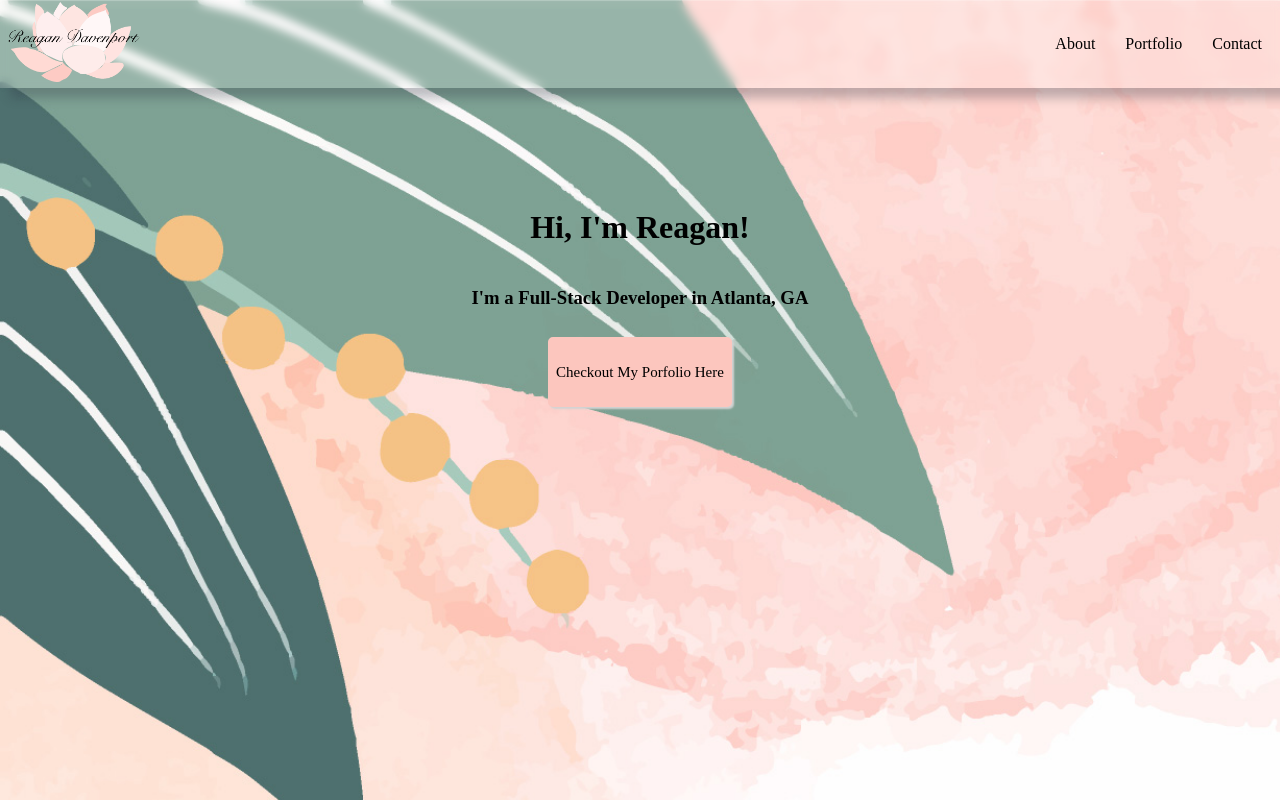
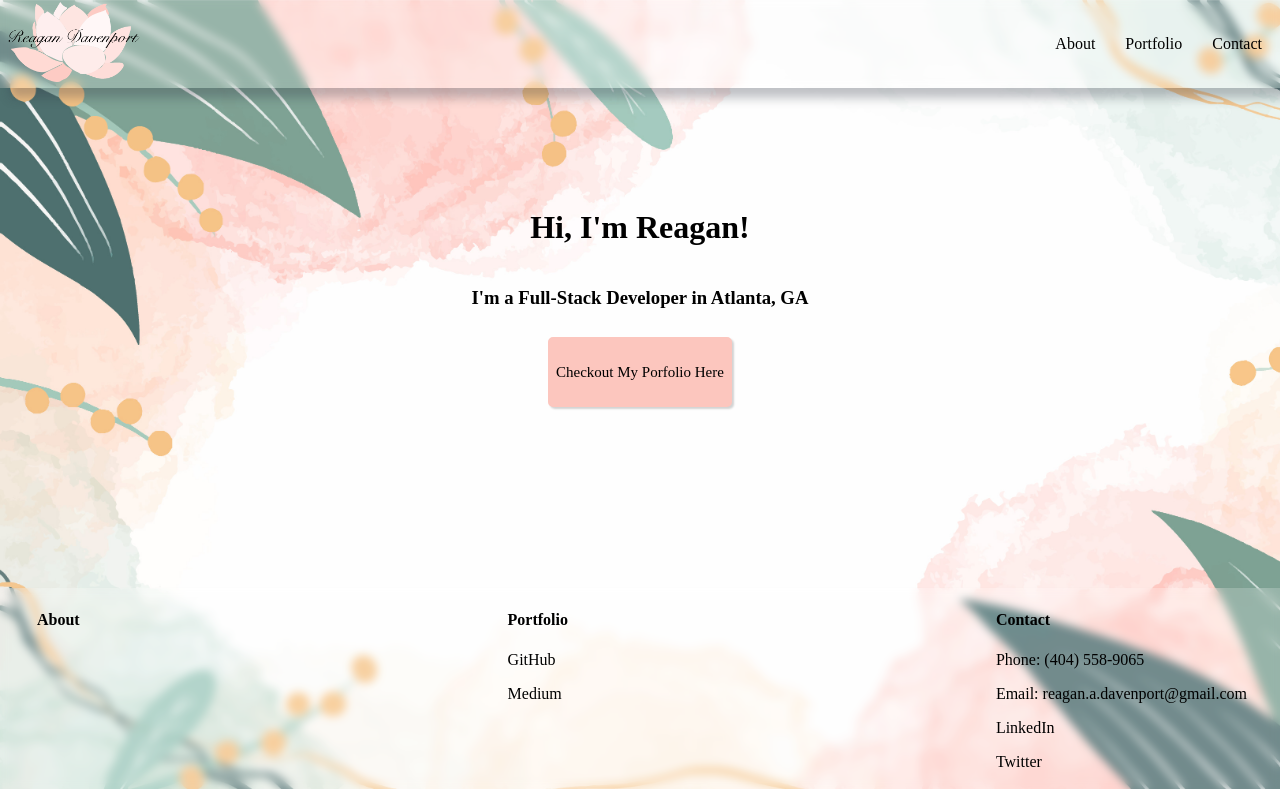
Before and after one commit to ReaganADavenport/Portfolio, a React (Create React App) app: page / in a window 1280 px wide. Shown: the top 800 px of the page. Built offline with nearby package versions, Linux system fonts and the light colour scheme.

Commit message:
added and implimented react-router-dom, added links to the pages that I've created and styled them accordingly

```diff
--- a/package.json
+++ b/package.json
@@ -8,6 +8,7 @@
     "@testing-library/user-event": "^13.5.0",
     "react": "^18.1.0",
     "react-dom": "^18.1.0",
+    "react-router-dom": "^6.3.0",
     "react-scripts": "5.0.1",
     "web-vitals": "^2.1.4"
   },
--- a/src/App.js
+++ b/src/App.js
@@ -1,4 +1,5 @@
-import React from 'react'
+import React from 'react';
+import { BrowserRouter as Router, Routes, Route } from 'react-router-dom';
 
 import './App.css';
 
@@ -11,12 +12,17 @@ import Portfolio from './Components/portfolio/portfolio';
 
 function App() {
   return(
-    <div className="Body">
-      <Nav></Nav>
-      <Home></Home>
-      <Portfolio></Portfolio>
-      <Footer></Footer>
-    </div>
+    <Router>
+      <div className="Body">
+        <Nav></Nav>
+        <Routes>
+          <Route path="/" element={<Home></Home>}></Route>
+          <Route path="/portfolio" element={<Portfolio></Portfolio>}></Route>
+        </Routes>
+        <Footer></Footer>
+      </div>
+    </Router>
+
 )
 }
 
--- a/src/Components/home/home.css
+++ b/src/Components/home/home.css
@@ -6,7 +6,7 @@
     margin-top: 100px;
     padding: 0;
     width: 100%;
-    height: 100vh;
+    height: 50vh;
 }
 
 .big-button{
--- a/src/Components/home/home.js
+++ b/src/Components/home/home.js
@@ -8,7 +8,7 @@ const Home = () => {
         <div className="Home">
             <h1>Hi, I'm Reagan!</h1>
             <h3>I'm a Full-Stack Developer in Atlanta, GA</h3>
-            <button className='big-button'>Checkout My Porfolio Here</button>
+            <a href='/portfolio'><button className='big-button'>Checkout My Porfolio Here</button></a>
         </div>
     )
 }
--- a/src/Components/navbar/navbar.css
+++ b/src/Components/navbar/navbar.css
@@ -23,3 +23,8 @@
 .Links p{
     margin: 15px;
 }
+
+.Links a{
+    color: black;
+    text-decoration: none;
+}
--- a/src/Components/navbar/navbar.js
+++ b/src/Components/navbar/navbar.js
@@ -7,11 +7,11 @@ const Navbar = () => {
     return(
         <div className='Nav'>
             <div className='Logo'>
-                <img src={logo}></img>
+                <a href='/'><img src={logo}></img></a>
             </div>
             <div className='Links'>
                 <p>About</p>
-                <p>Portfolio</p>
+                <a href='/portfolio'><p>Portfolio</p></a>
                 <p>Contact</p>
             </div>
 
```
Also changed, not shown: 1 other file (tests, documents, lock files or other folders).
